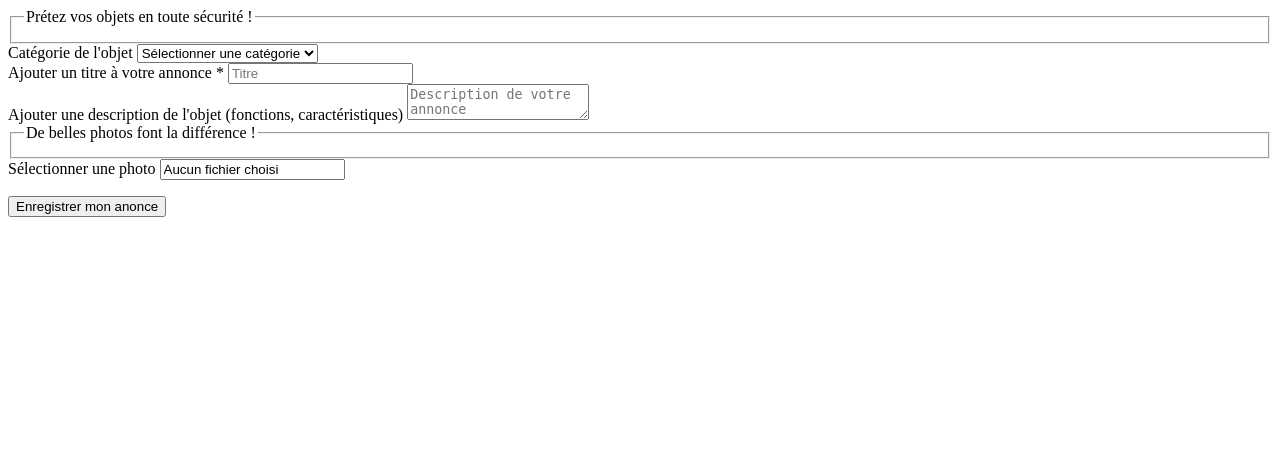
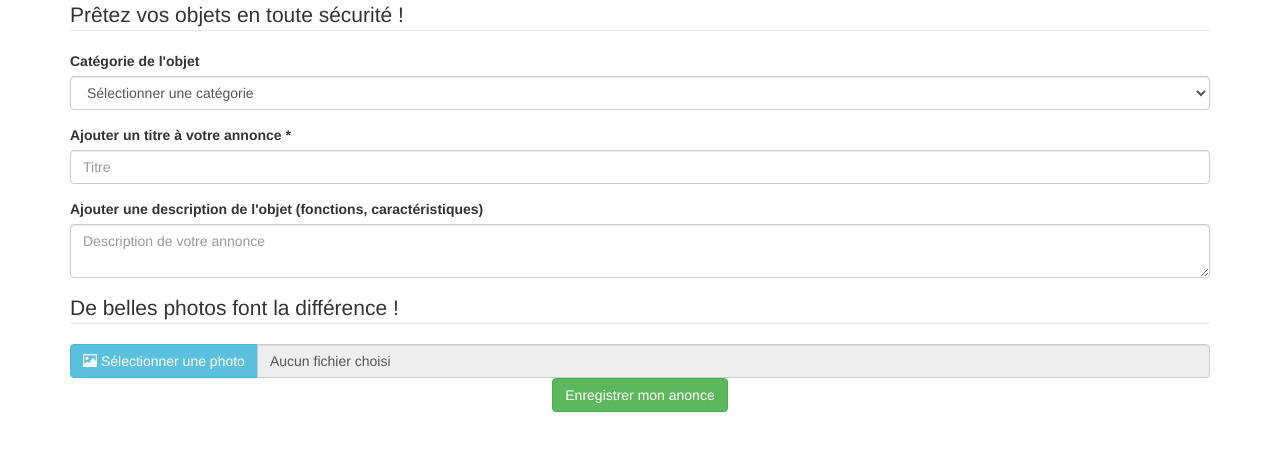
Before and after one commit to jchoquet/crowdlending, a PHP site: page /Views/FormulaireAjout.php in a window 1280 px wide. Shown: the top 451 px of the page. Run offline with PHP 8.4, Linux system fonts and the light colour scheme; data that the repository does not hold is empty.

Commit message:
Amélioration de l'affichage du formulaire avec Bootstrap

```diff
--- a/Views/FormulaireAjout.php
+++ b/Views/FormulaireAjout.php
@@ -6,6 +6,17 @@
  include __DIR__ . '/../Controls/ListeCategorie.php';
 ?>
 
+<head>
+    <title>Ajout d'objet</title>
+    <meta charset="utf-8">
+    <meta name="viewport" content="width=device-width, initial-scale=1">
+    <link rel="stylesheet" href="../Styles/bootstrap.css">
+    <script src="../Scripts/jquery_library.js"></script>
+    <script src="../Scripts/bootstrap.js"></script>
+</head>
+
+
+<body>
 <div class="content">
     <div class="wrapper">
         <div class="container" id="container-form">
@@ -13,7 +24,7 @@
 
                 <div class="row">
                     <fieldset class="field-border col-md-12">
-                        <legend class="field-border">Prétez vos objets en toute sécurité !</legend>
+                        <legend class="field-border">Prêtez vos objets en toute sécurité !</legend>
                     </fieldset>
                 </div>
 
@@ -70,3 +81,4 @@
         </div>
     </div>
 </div>
+</body>
```
